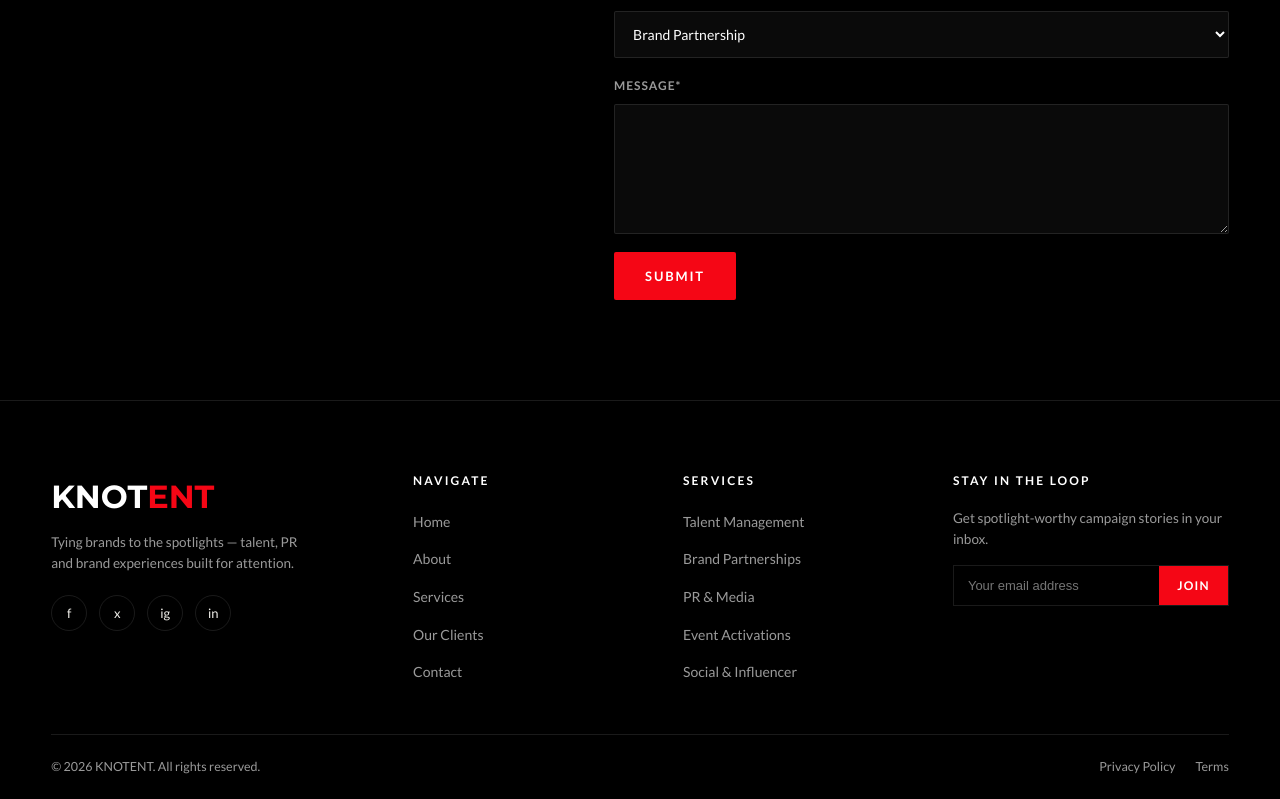
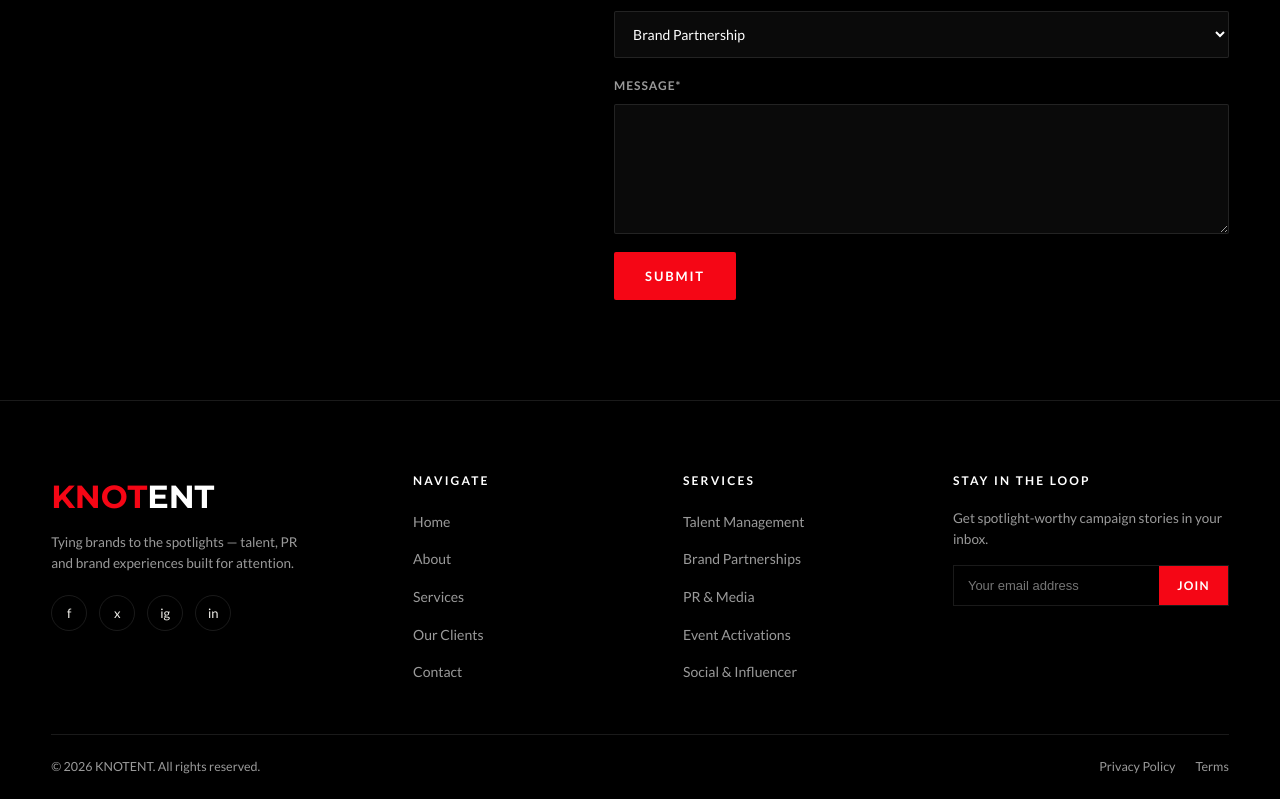
Before and after one commit to knotentdigitalmedia-design/Knotent-Website, a React (Vite) app: page /contact in a window 1280 px wide. Shown: the part 1042-1841 px from the top of the page. Built offline with nearby package versions, Linux system fonts and the light colour scheme.

Commit message:
style: update footer logo colors to F50615 for KNOT and FFFFFF for ENT

```diff
--- a/src/components/Footer.jsx
+++ b/src/components/Footer.jsx
@@ -17,7 +17,9 @@ function Footer() {
       <div className="container">
         <div className="footer__grid">
           <div>
-            <div className="footer__brand">KNOT<span>ENT</span></div>
+            <div className="footer__brand" style={{ fontFamily: 'Montserrat, sans-serif', fontWeight: 700 }}>
+              <span style={{ color: '#F50615' }}>KNOT</span><span style={{ color: '#FFFFFF' }}>ENT</span>
+            </div>
             <p className="footer__tagline">Tying brands to the spotlights — talent, PR and brand experiences built for attention.</p>
             <div className="footer__social">
               <a href="https://facebook.com" target="_blank" rel="noreferrer" aria-label="Facebook">f</a>
```
